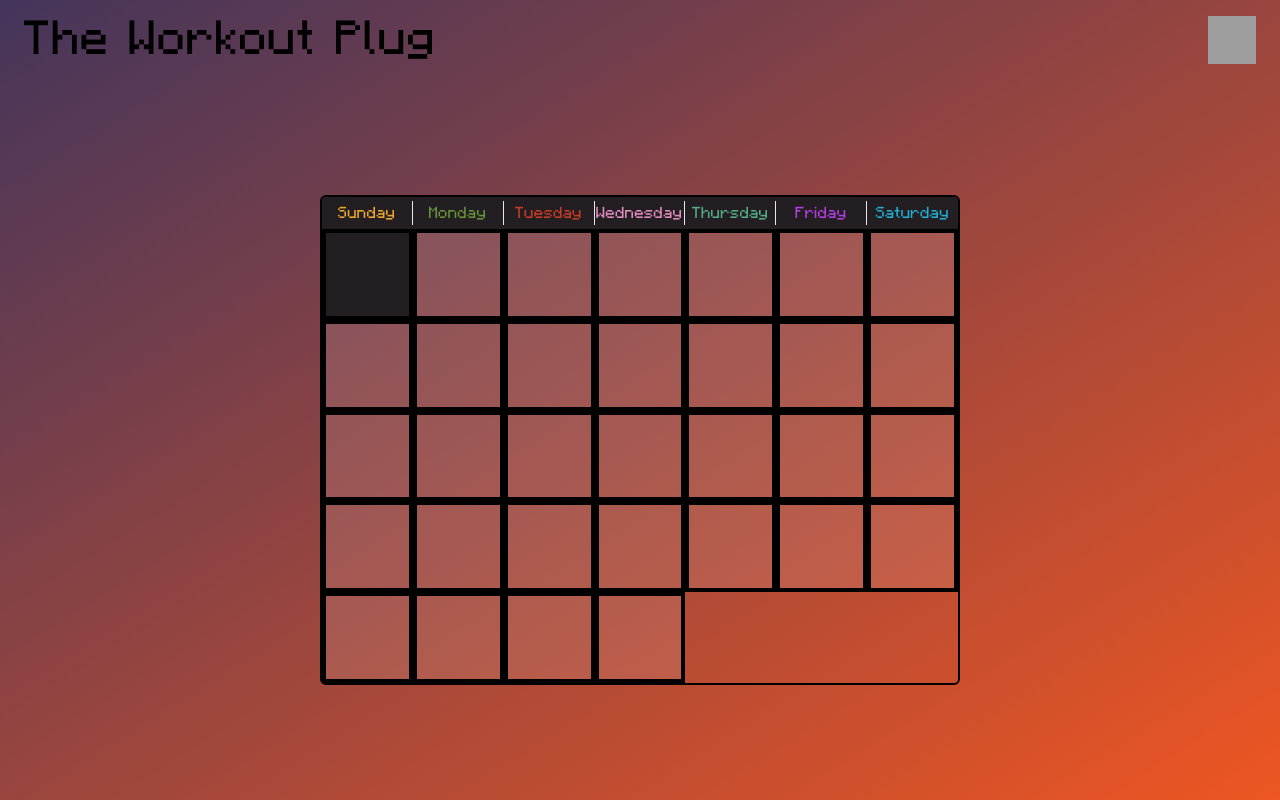
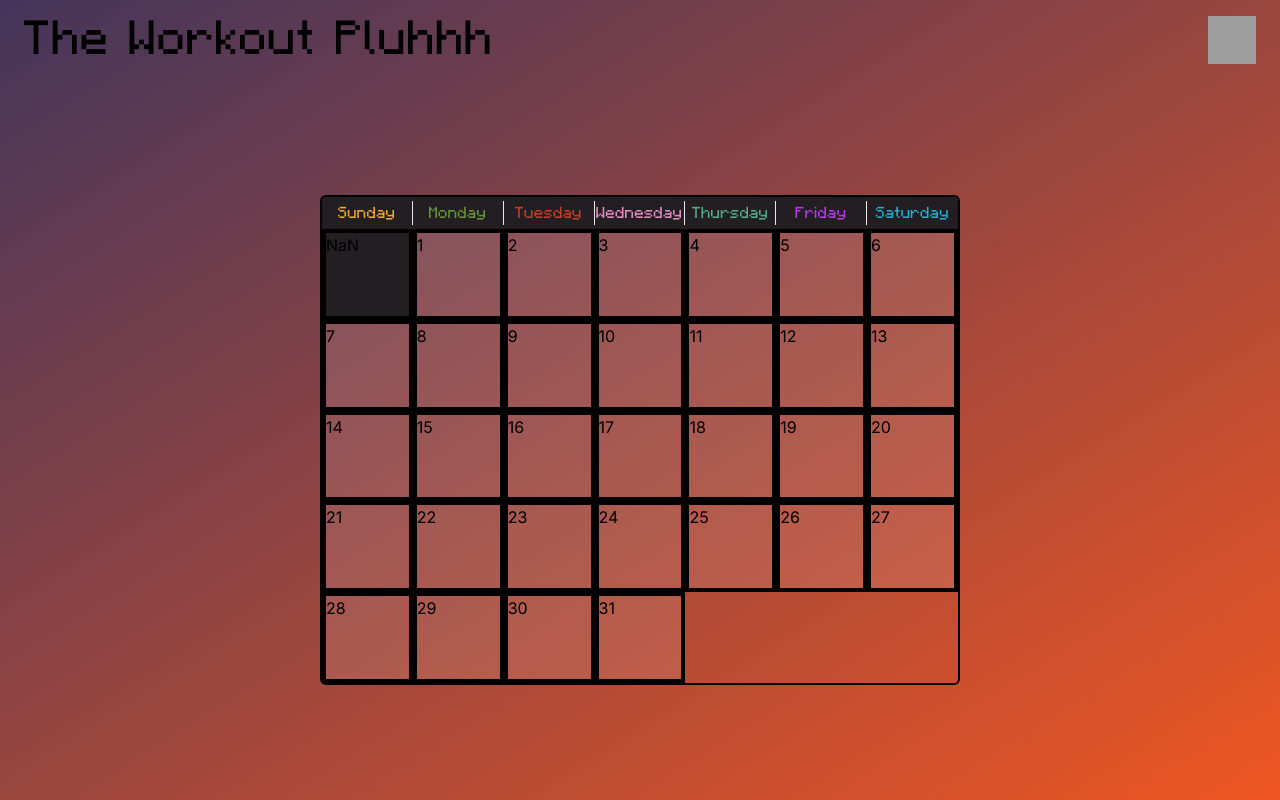
Before and after one commit to Bhjamin/workout-plug, a Next.js app: page / in a window 1280 px wide. Built offline with nearby package versions, Linux system fonts and the light colour scheme; grey boxes are pictures that could not be loaded.

Commit message:
Added dates to each day

```diff
--- a/src/app/components/Day.tsx
+++ b/src/app/components/Day.tsx
@@ -1,14 +1,18 @@
 import { AnimatePresence, animate } from "framer-motion";
 
-const Day = ({ isBlank = false }) => {
+const Day = ({ isBlank = false, i }) => {
   return (
     <div
       className={`${
         isBlank === false ? "w-full h-full" : "w-[14.2857142857%] aspect-square"
       } border-4 border-black ${
-        isBlank ? "bg-opacity-100 bg-[#221E22]" : "bg-white"
-      } bg-opacity-10`}
-    ></div>
+        isBlank
+          ? "bg-opacity-100 bg-[#221E22]"
+          : "bg-white z-0 bg-opacity-10 hover:bg-opacity-100 hover:z-10 hover:border-[#CA3C25] hover:scale-110 transition-all duration-300"
+      }`}
+    >
+      {i + 1}
+    </div>
   );
 };
 
--- a/src/app/components/Month.tsx
+++ b/src/app/components/Month.tsx
@@ -6,11 +6,15 @@ import getDayArray from "../helpers/getDayArray";
 import { AnimatePresence, motion } from "framer-motion";
 import BlankDays from "./BlankDays";
 
-const Month: React.FC<{ year: number; month: number }> = ({ year, month }) => {
+const Month: React.FC<{ year: number; month: number; date: {} }> = ({
+  year,
+  month,
+  date,
+}) => {
   const array = getDayArray(year, month);
 
   return (
-    <div className="md:w-[50%] w-[90%] flex flex-col items-center justify-start border-2 border-black rounded-md">
+    <div className="md:w-[50%] w-[90%] z-[5] flex flex-col items-center justify-start border-2 border-black rounded-md overflow-hidden">
       <MonthHeader />
       <div className="w-full flex flex-wrap">
         <AnimatePresence>
@@ -25,7 +29,7 @@ const Month: React.FC<{ year: number; month: number }> = ({ year, month }) => {
                 key={i}
                 className="w-[14.2857142857%] aspect-square"
               >
-                <Day />
+                <Day i={i} />
               </motion.div>
             );
           })}
--- a/src/app/layout.tsx
+++ b/src/app/layout.tsx
@@ -7,7 +7,7 @@ import "./favicon.ico";
 const inter = Inter({ subsets: ["latin"] });
 
 export const metadata: Metadata = {
-  title: "Workout Plug",
+  title: "Workout Mane",
   description: "The website that can get you the best workouts",
 };
 
--- a/src/app/page.tsx
+++ b/src/app/page.tsx
@@ -7,7 +7,7 @@ const Homepage = () => {
     <div className="w-full h-screen flex flex-col items-center justify-start bg-gradient-to-br from-[#44355B] to-[#EE5622]">
       <div className="w-full h-auto flex justify-center flex-col items-center sm:flex-row sm:justify-between px-4 py-2 md:px-6 md:py-4">
         <h1 className="font-minecraft text-lg md:text-2xl lg:text-4xl xl:text-5xl">
-          The Workout Plug
+          The Workout Pluhhh
         </h1>
         <img
           className="w-[48px] h-[48px]"
@@ -18,6 +18,7 @@ const Homepage = () => {
         <Month
           year={currentDate.getFullYear()}
           month={currentDate.getMonth()}
+          date={currentDate}
         />
       </div>
     </div>
```
